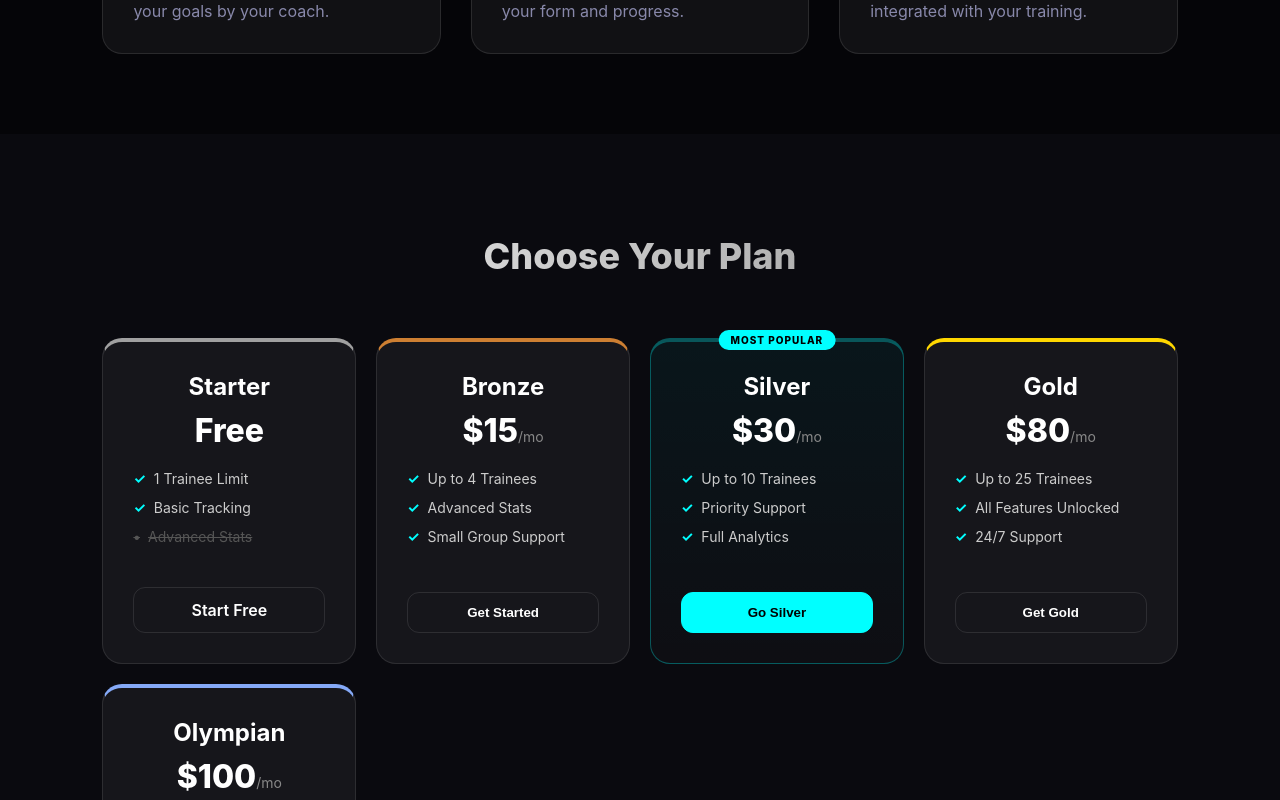
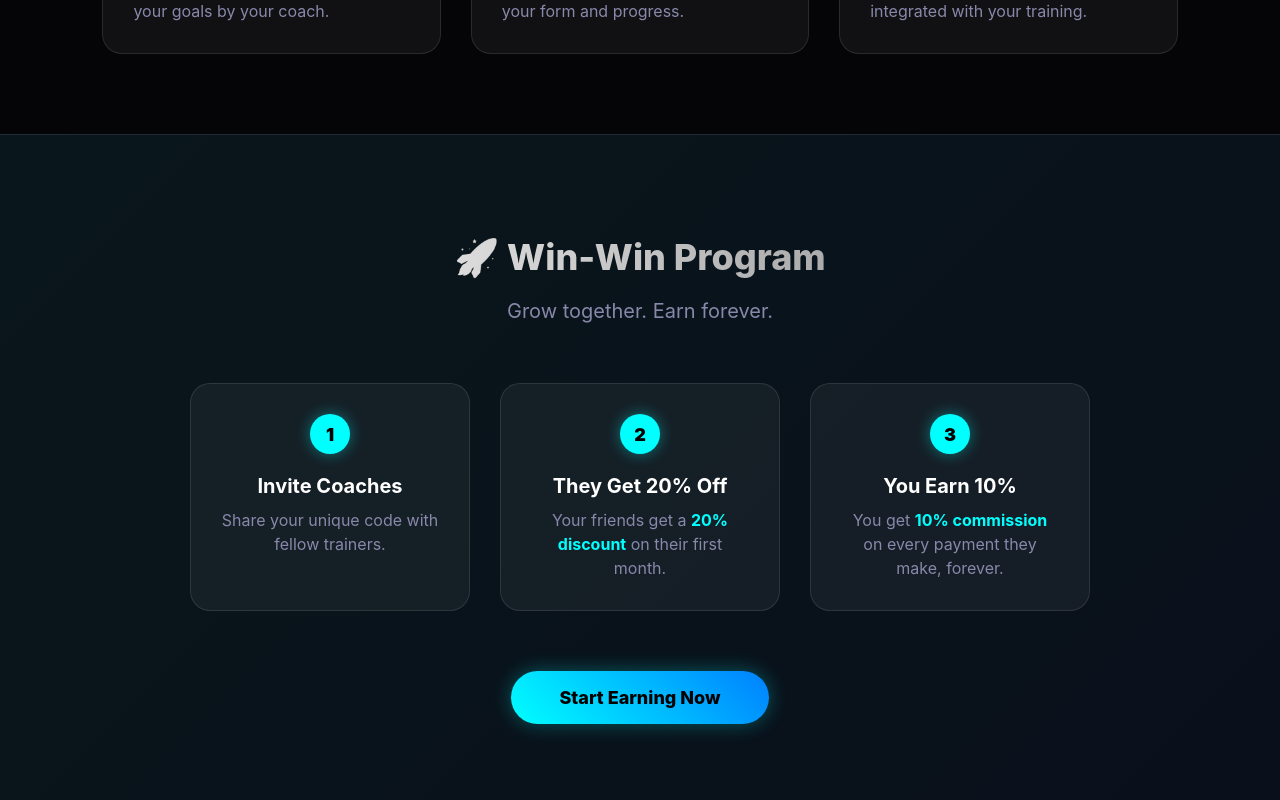
Before and after one commit to vcmxs/Api-MVP, a React (Create React App) app in the folder gym-training-fronten/: page / in a window 1280 px wide. Shown: the part 1080-1880 px from the top of the page. Built offline with nearby package versions, Linux system fonts and the light colour scheme.

Commit message:
Add files via upload

```diff
--- a/gym-training-fronten/src/components/LandingPage.js
+++ b/gym-training-fronten/src/components/LandingPage.js
@@ -81,6 +81,33 @@ const LandingPage = () => {
                     <div className="icon-wrapper"><CheckCircle color="#00ffff" /></div>
                     <h3>Nutrition Tracking</h3>
                     <p>Macro-perfect meal plans integrated with your training.</p>
+                </div>
+            </section>
+
+            <section className="referral-section">
+                <div className="referral-content">
+                    <h2 className="section-title">🚀 Win-Win Program</h2>
+                    <p className="referral-subtitle">Grow together. Earn forever.</p>
+
+                    <div className="referral-steps">
+                        <div className="referral-step">
+                            <div className="step-number">1</div>
+                            <h4>Invite Coaches</h4>
+                            <p>Share your unique code with fellow trainers.</p>
+                        </div>
+                        <div className="referral-step">
+                            <div className="step-number">2</div>
+                            <h4>They Get 20% Off</h4>
+                            <p>Your friends get a <strong>20% discount</strong> on their first month.</p>
+                        </div>
+                        <div className="referral-step">
+                            <div className="step-number">3</div>
+                            <h4>You Earn 10%</h4>
+                            <p>You get <strong>10% commission</strong> on every payment they make, forever.</p>
+                        </div>
+                    </div>
+
+                    <Link to="/register" className="referral-cta">Start Earning Now</Link>
                 </div>
             </section>
 
```
